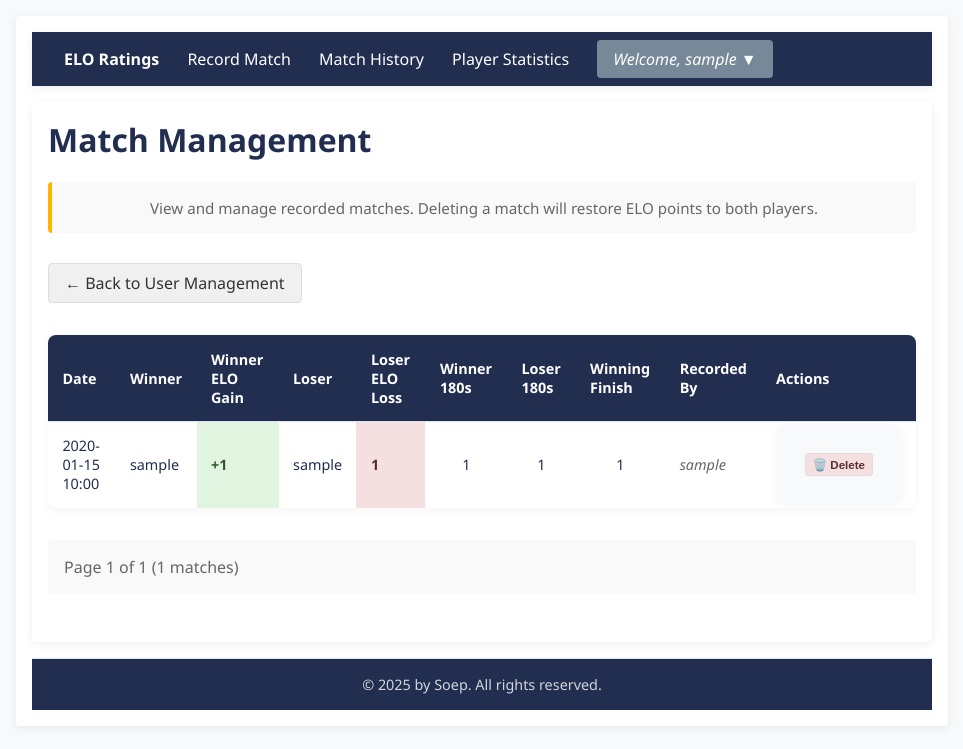
After one commit to gitsoep/elodarts, a Flask app: page /admin/matches in a window 1280 px wide. The commit adds this page. Shown: the top 749 px of the page, without its empty margins (158-1121 px from the left). Run offline with Flask 3, Linux system fonts and the light colour scheme; a user stored in the database is signed in; tables that the repository leaves empty hold one stand-in row (values such as "Sample post").

Commit message:
admin_matches

```diff
--- a/app/routes.py
+++ b/app/routes.py
@@ -275,6 +275,59 @@
     flash(f'User {user.username} has been removed.', 'success')
     return redirect(url_for('main.admin'))
 
+@main.route('/admin/matches')
+@login_required
+@admin_required
+def admin_matches():
+    page = request.args.get('page', 1, type=int)
+    matches = Match.query.order_by(Match.date_played.desc()).paginate(
+        page=page,
+        per_page=50,
+        error_out=False
+    )
+    return render_template('admin_matches.html', matches=matches)
+
+@main.route('/admin/match/<int:match_id>/delete', methods=['POST'])
+@login_required
+@admin_required
+def admin_delete_match(match_id):
+    match = Match.query.get_or_404(match_id)
+
+    # Get the winner and loser
+    winner = match.winner
+    loser = match.loser
+
+    # Reverse the ELO changes
+    winner.elo -= match.winner_elo_gain
+    loser.elo -= match.loser_elo_loss  # loser_elo_loss is negative, so this adds back the lost ELO
+
+    # Reverse the match statistics
+    winner.matches_played -= 1
+    winner.matches_won -= 1
+    winner.one_eighties -= match.winner_180s
+    if match.winning_finish >= 100:
+        winner.high_finishes -= 1
+
+    loser.matches_played -= 1
+    loser.matches_lost -= 1
+    loser.one_eighties -= match.loser_180s
+
+    # Check if this was the highest finish for the winner
+    if match.winning_finish == winner.highest_finish:
+        # Find the new highest finish from remaining matches
+        remaining_matches = Match.query.filter(
+            Match.winner_id == winner.id,
+            Match.id != match_id
+        ).order_by(Match.winning_finish.desc()).first()
+        winner.highest_finish = remaining_matches.winning_finish if remaining_matches else 0
+
+    # Delete the match
+    db.session.delete(match)
+    db.session.commit()
+
+    flash(f'Match deleted successfully. ELO restored: {winner.username} (-{match.winner_elo_gain}), {loser.username} (+{abs(match.loser_elo_loss)})', 'success')
+    return redirect(url_for('main.admin_matches'))
+
 @main.route('/matches')
 def matches():
     page = request.args.get('page', 1, type=int)
--- /dev/null
+++ b/app/templates/admin_matches.html
@@ -0,0 +1,207 @@
+{% extends "base.html" %}
+
+{% block content %}
+<div class="container">
+    <h1>Match Management</h1>
+    <p class="description">View and manage recorded matches. Deleting a match will restore ELO points to both players.</p>
+
+    <div class="admin-actions">
+        <a href="{{ url_for('main.admin') }}" class="back-button">← Back to User Management</a>
+    </div>
+
+    <table class="admin-table">
+        <tr>
+            <th>Date</th>
+            <th>Winner</th>
+            <th>Winner ELO Gain</th>
+            <th>Loser</th>
+            <th>Loser ELO Loss</th>
+            <th>Winner 180s</th>
+            <th>Loser 180s</th>
+            <th>Winning Finish</th>
+            <th>Recorded By</th>
+            <th>Actions</th>
+        </tr>
+        {% for match in matches.items %}
+        <tr class="match-row">
+            <td>{{ match.date_played.strftime('%Y-%m-%d %H:%M') }}</td>
+            <td class="player-name">{{ match.winner.username }}</td>
+            <td class="elo-gain positive">+{{ match.winner_elo_gain }}</td>
+            <td class="player-name">{{ match.loser.username }}</td>
+            <td class="elo-loss negative">{{ match.loser_elo_loss }}</td>
+            <td class="stat-cell">{{ match.winner_180s }}</td>
+            <td class="stat-cell">{{ match.loser_180s }}</td>
+            <td class="stat-cell">{{ match.winning_finish if match.winning_finish > 0 else '-' }}</td>
+            <td class="recorder">{{ match.recorder.username if match.recorder else 'N/A' }}</td>
+            <td class="actions">
+                <form method="POST" action="{{ url_for('main.admin_delete_match', match_id=match.id) }}" class="inline-form" onsubmit="return confirm('Are you sure you want to delete this match? This will restore ELO points to both players.');">
+                    <button type="submit" class="action-btn delete-match" title="Delete Match">🗑️ Delete</button>
+                </form>
+            </td>
+        </tr>
+        {% endfor %}
+    </table>
+
+    {% if matches.items %}
+    <div class="pagination">
+        {% if matches.has_prev %}
+        <a href="{{ url_for('main.admin_matches', page=matches.prev_num) }}" class="pagination-link">← Previous</a>
+        {% endif %}
+        <span class="pagination-info">Page {{ matches.page }} of {{ matches.pages }} ({{ matches.total }} matches)</span>
+        {% if matches.has_next %}
+        <a href="{{ url_for('main.admin_matches', page=matches.next_num) }}" class="pagination-link">Next →</a>
+        {% endif %}
+    </div>
+    {% else %}
+    <div class="no-matches">
+        <p>No matches recorded yet.</p>
+    </div>
+    {% endif %}
+</div>
+
+<style>
+.description {
+    text-align: center;
+    color: #666;
+    margin-bottom: 2em;
+    font-size: 0.95em;
+    background: #f9f9f9;
+    padding: 1em;
+    border-radius: 4px;
+    border-left: 4px solid #ffb400;
+}
+
+.admin-actions {
+    margin: 1em 0 2em;
+    display: flex;
+    justify-content: flex-start;
+}
+
+.back-button {
+    display: inline-block;
+    padding: 0.5em 1em;
+    background: #f0f0f0;
+    color: #333;
+    text-decoration: none;
+    border-radius: 4px;
+    border: 1px solid #ddd;
+    transition: all 0.2s;
+}
+
+.back-button:hover {
+    background: #e0e0e0;
+    border-color: #ccc;
+}
+
+.admin-table {
+    width: 100%;
+    margin-top: 1em;
+    font-size: 0.9em;
+}
+
+.match-row:hover {
+    background: #f9f9f9;
+}
+
+.player-name {
+    font-weight: 500;
+    color: #222e50;
+}
+
+.elo-gain {
+    font-weight: 600;
+    color: #2d5a2d;
+}
+
+.elo-loss {
+    font-weight: 600;
+    color: #5a2d2d;
+}
+
+.positive {
+    background: #e0f4e0;
+}
+
+.negative {
+    background: #f4e0e0;
+}
+
+.stat-cell {
+    text-align: center;
+    font-weight: 500;
+}
+
+.recorder {
+    font-style: italic;
+    color: #666;
+}
+
+.actions {
+    text-align: center;
+}
+
+.inline-form {
+    display: inline;
+}
+
+.action-btn {
+    padding: 0.3em 0.6em;
+    border: none;
+    border-radius: 3px;
+    font-size: 0.8em;
+    cursor: pointer;
+    transition: all 0.2s;
+    white-space: nowrap;
+}
+
+.delete-match {
+    background: #f4e0e0;
+    color: #5a2d2d;
+    border: 1px solid #ddd;
+}
+
+.delete-match:hover {
+    background: #f0d0d0;
+    border-color: #5a2d2d;
+    transform: translateY(-1px);
+}
+
+.pagination {
+    display: flex;
+    justify-content: space-between;
+    align-items: center;
+    margin: 2em 0;
+    padding: 1em;
+    background: #f9f9f9;
+    border-radius: 4px;
+}
+
+.pagination-link {
+    padding: 0.5em 1em;
+    background: #222e50;
+    color: white;
+    text-decoration: none;
+    border-radius: 4px;
+    transition: all 0.2s;
+}
+
+.pagination-link:hover {
+    background: #2d3b63;
+    transform: translateY(-1px);
+}
+
+.pagination-info {
+    font-weight: 500;
+    color: #666;
+}
+
+.no-matches {
+    text-align: center;
+    padding: 3em;
+    color: #666;
+    background: #f9f9f9;
+    border-radius: 4px;
+    margin: 2em 0;
+}
+</style>
+{% endblock %}
--- a/app/templates/base.html
+++ b/app/templates/base.html
@@ -21,7 +21,8 @@
                     <div class="dropdown-content">
                         <a href="{{ url_for('main.change_password') }}" class="profile-link">Change Password</a>
                         {% if current_user.admin %}
-                        <a href="{{ url_for('main.admin') }}" class="admin-link">Admin</a>
+                        <a href="{{ url_for('main.admin') }}" class="admin-link">User Management</a>
+                        <a href="{{ url_for('main.admin_matches') }}" class="admin-link">Match Management</a>
                         {% endif %}
                         <a href="{{ url_for('main.logout') }}">Logout</a>
                     </div>
```
Also changed, not shown: app/templates/admin.html (+43 -1 lines).
